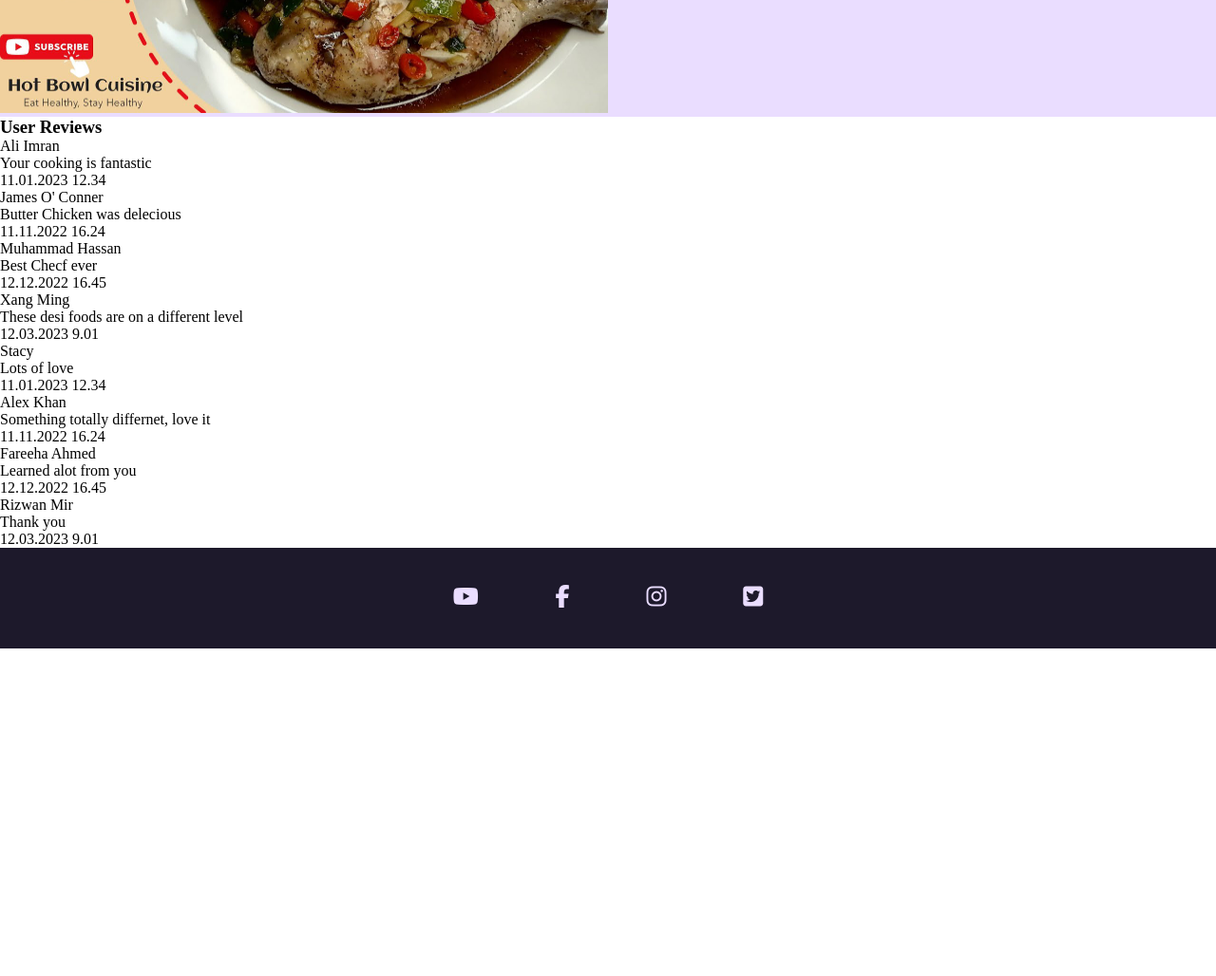
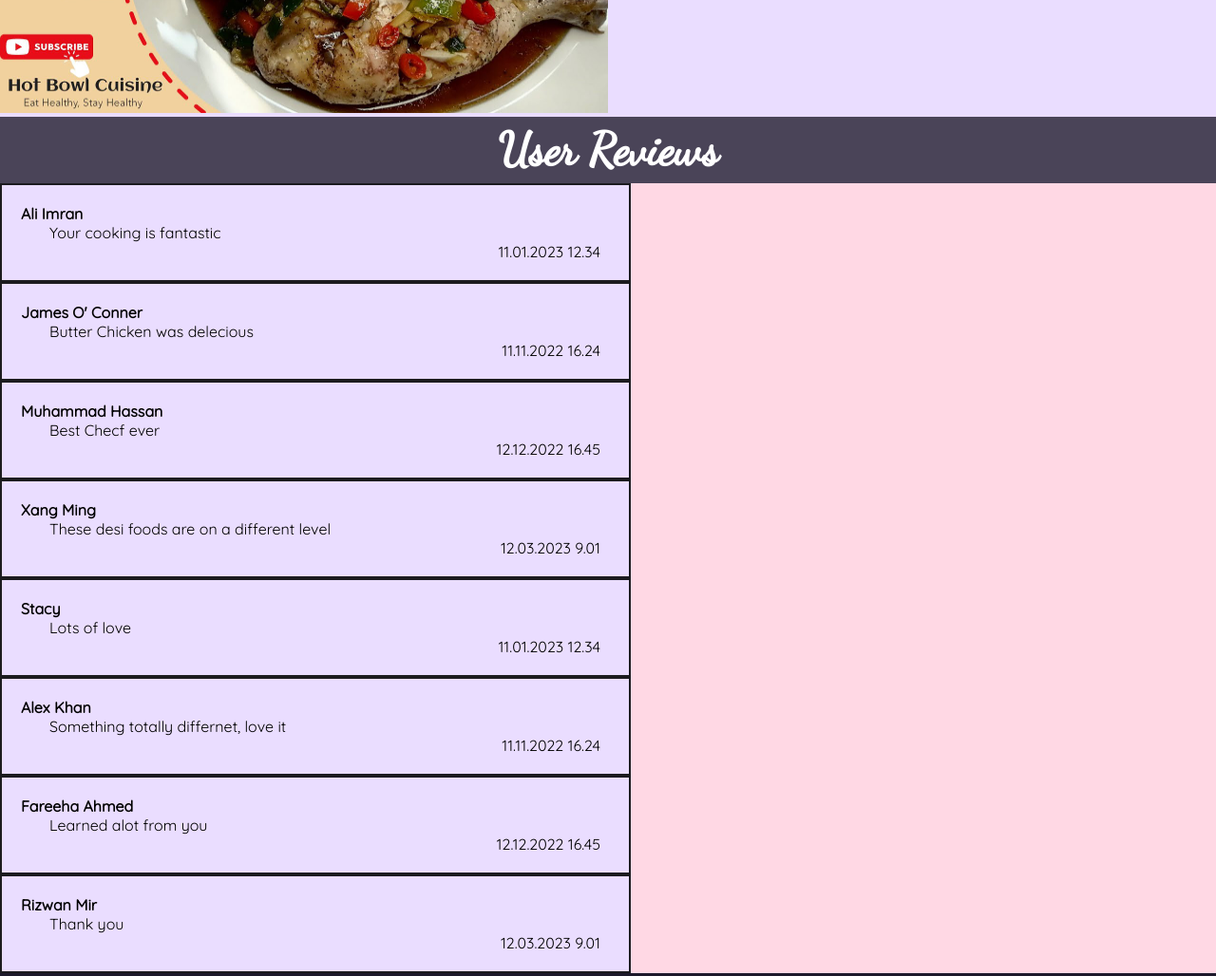
Before and after one commit to MBilalQureshi/html-css-project, a plain HTML site: page our-food.html in a window 1280 px wide. Shown: the part 1260-2288 px from the top of the page at 95% size. Before the commit the page ends 1943 px from the top, so only its background shows below. Drawn offline with Linux system fonts and the light colour scheme.

Commit message:
Style:Add style to user reviews

```diff
--- a/assest/css/style.css
+++ b/assest/css/style.css
@@ -227,6 +227,43 @@ table{
 background-color: #EADDFF;
 }
 
+/* User Reviews */
+#main-panel h1{
+    font-family: 'Dancing Script', sans-serif;
+    text-align: center;
+    background-color:#4A4458;
+    color: #ffffff;
+    font-size: xxx-large;
+    line-height: 70px;
+}
+
+.user-comment{
+    padding: 20px 0 20px 20px;
+    border: #1C1B1F 2px solid;
+    width: 50%;
+    line-height: 20px;
+    background-color: #EADDFF;
+
+}
+.user-comment > header{
+    font-family: 'quicksand', sans-serif;
+    font-weight: bold;
+}
+
+.user-comment > section{
+    font-family: 'quicksand', sans-serif;
+    margin-left: 30px;
+}
+
+.user-comment > footer{
+    font-family: 'quicksand', sans-serif;
+    text-align: right;
+    margin-right: 30px;
+}
+aside{
+    background-color: #FFD8E4;
+}
+
 @media screen and (max-width:950px){
     /* Nav */
      .home{
```
